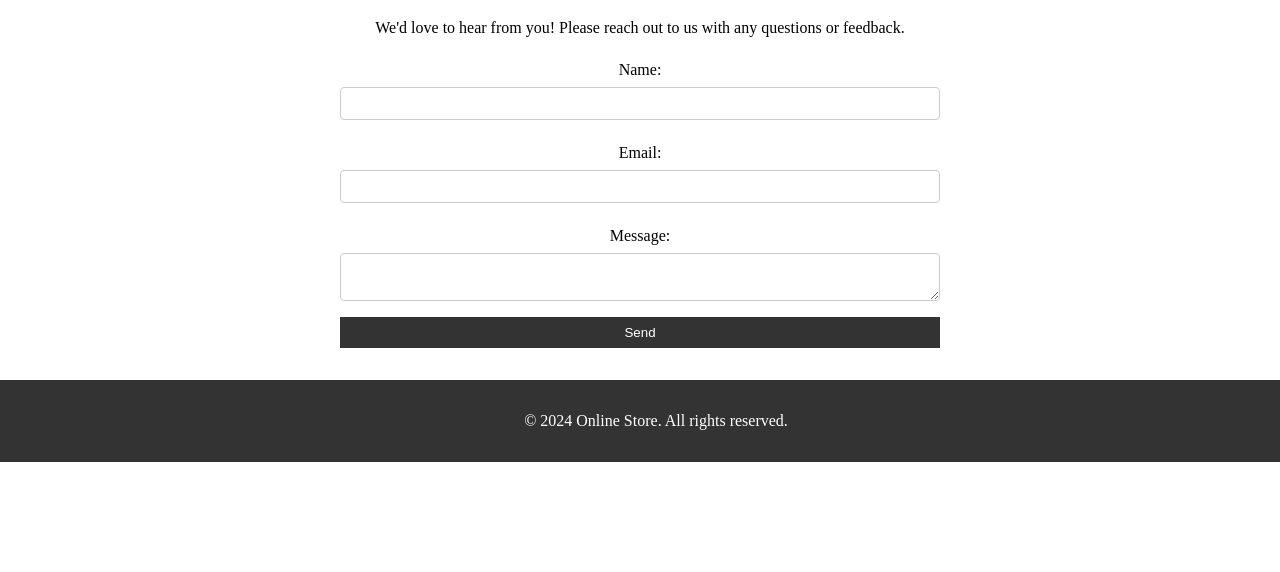
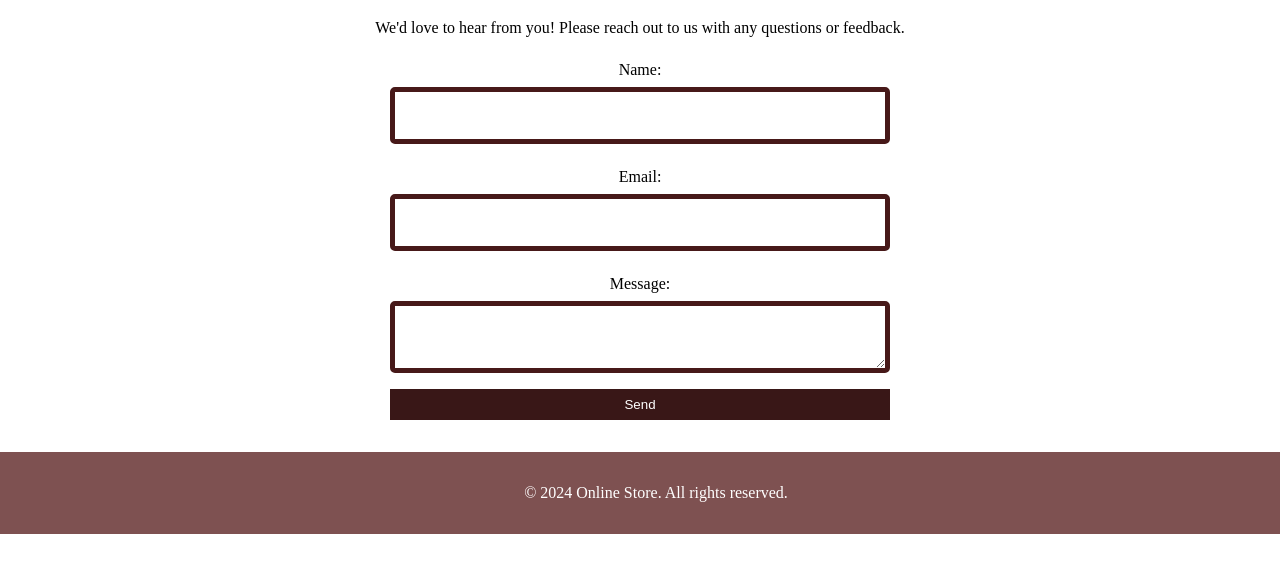
Before and after one commit to AsifTalukdar/mis_mid_practical, a plain HTML site: page contact.html in a window 1280 px wide. Shown: the part 146-718 px from the top of the page. Drawn offline with Linux system fonts and the light colour scheme.

Commit message:
sixth time push

```diff
--- a/styles.css
+++ b/styles.css
@@ -36,7 +36,7 @@ nav ul li a:hover {
 }
 
 footer {
-    background-color: #333;
+    background-color: #7e5151;
     color: white;
     text-align: center;
     padding: 1rem 1rem;
@@ -87,6 +87,7 @@ main.products .product-grid {
 
 main.products .product-item {
     text-align: center;
+    font: 1.5em Cursive;
 }
 
 main.products .product-item img {
@@ -102,7 +103,7 @@ main.contact {
 form {
     display: flex;
     flex-direction: column;
-    max-width: 600px;
+    max-width: 500px;
     margin: 0 auto;
 }
 
@@ -111,20 +112,20 @@ form label {
 }
 
 form input, form textarea {
-    padding: 0.5rem;
+    padding: 1rem;
     margin-bottom: 1rem;
-    border: 1px solid #ccc;
-    border-radius: 4px;
+    border: 5px solid #471919;
+    border-radius: 5px;
 }
 
 form button {
     padding: 0.5rem 1rem;
     border: none;
-    background-color: #333;
-    color: white;
+    background-color: #391717;
+    color: rgb(255, 255, 255);
     cursor: pointer;
 }
 
 form button:hover {
-    background-color: #555;
+    background-color: #e20f0f;
 }
```
Also changed, not shown: index.html (+3 -2 lines), products.html (+2 -1 lines).
